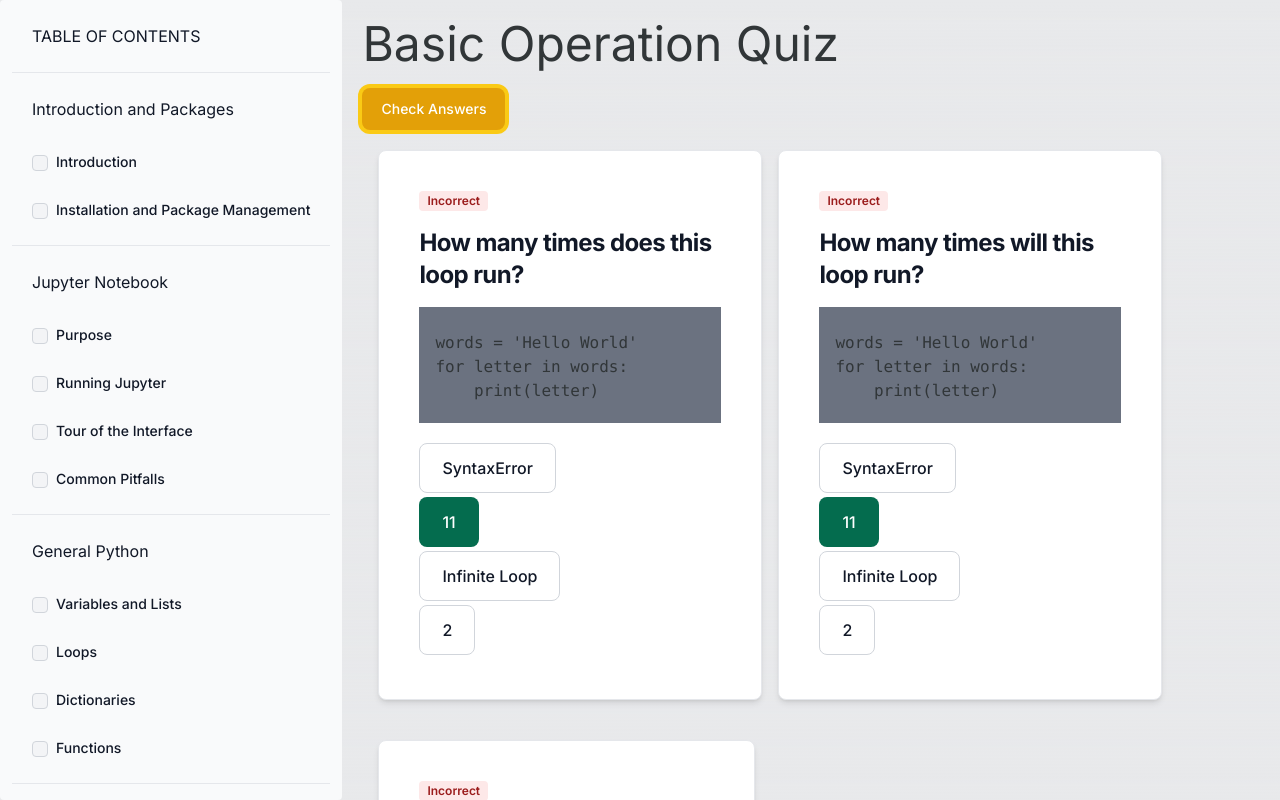
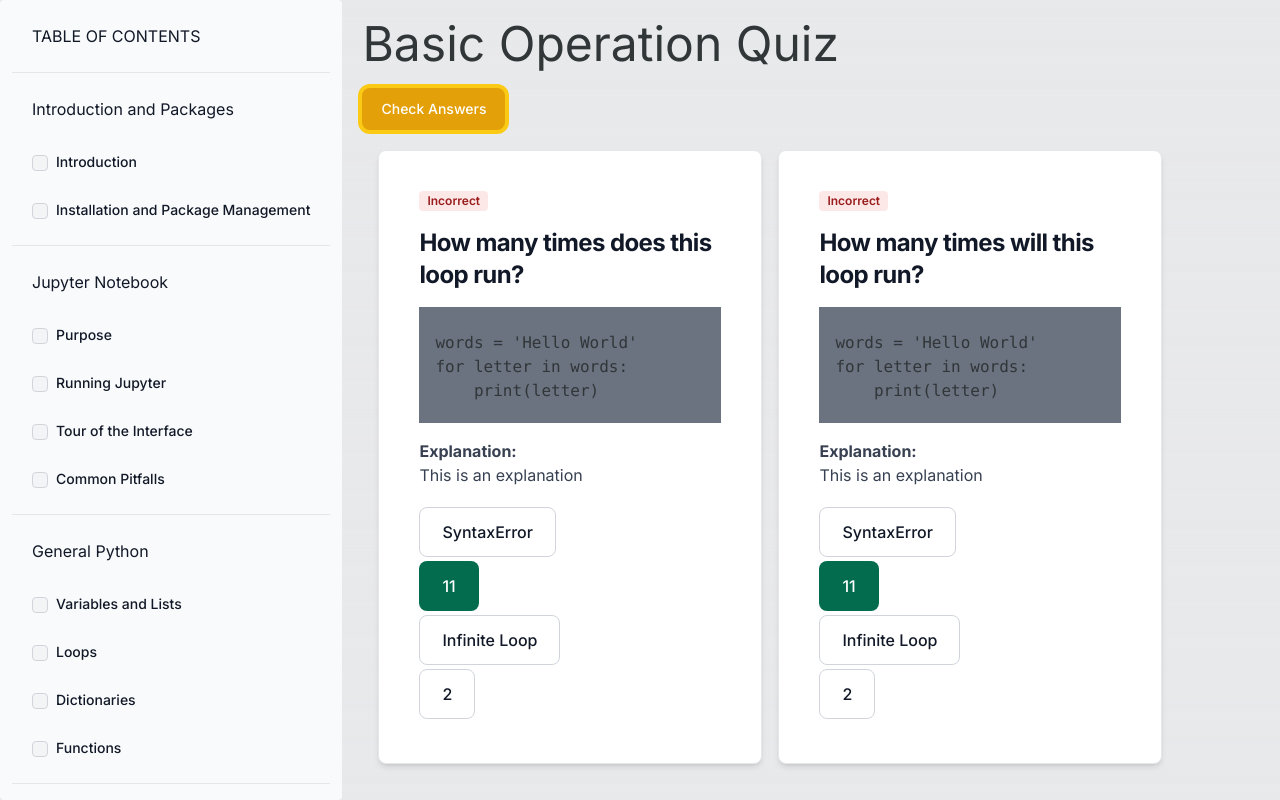
Before and after one commit to austin-bmitchell15/cs3803_website, a Next.js app: page /python/basic_operations_quiz in a window 1280 px wide. Both pictures are taken after a click on the button "Check Answers". Shown: the top 800 px of the page. Built offline with nearby package versions, Linux system fonts and the light colour scheme.

Commit message:
add the explanation to the question

```diff
--- a/src/components/Quiz.tsx
+++ b/src/components/Quiz.tsx
@@ -28,6 +28,7 @@ export default function QuizComponent({ quiz }: { quiz: QuizType, }) {
 
 function Question({ question, checkedMode }: { question: QnAType, checkedMode: boolean }) {
   const [selectedOption, setSelectedOption] = useState<number>(-1)
+
   return (
     <Card className="max-w-sm max-h-sm max-h-90 overflow-auto p-4">
       {checkedMode && question.answerOption != selectedOption &&
@@ -43,6 +44,10 @@ function Question({ question, checkedMode }: { question: QnAType, checkedMode: b
         {question.codeSnippet}
       </pre>
 
+      {(question.explanation && checkedMode) &&
+        <p className={"text-gray-700"}><p className="font-bold">Explanation: </p>{question.explanation}</p>
+      }
+
 
       <div>
         {question.options.map((opt, i) => (
```
